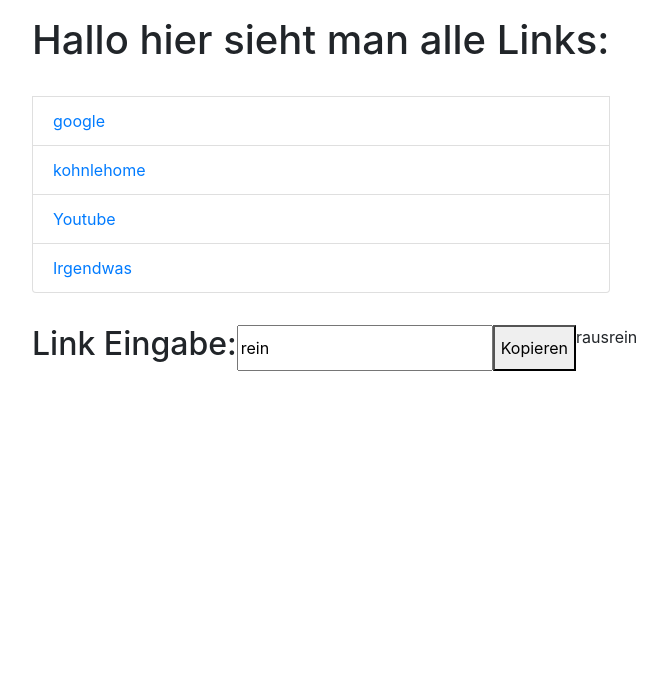
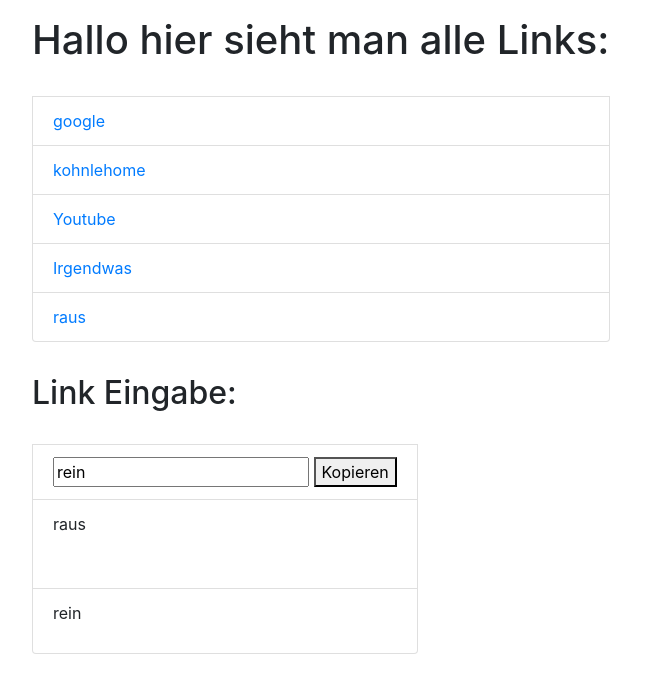
Before and after one commit to Philip99k/int-linkverwaltung, a plain HTML site: page docs/index.html in a window 1280 px wide. Shown: the whole page, without its empty margins (54-721 px from the left). Drawn offline with nearby package versions, Linux system fonts and the light colour scheme.

Commit message:
add style

```diff
--- a/docs/index.html
+++ b/docs/index.html
@@ -27,28 +27,38 @@
                         <a href="http://www.youtube.de" target="_blank">Youtube</a>
                     </li>
                     <li class="list-group-item">
-                        <a href=" {{ ausgabe }} " target="_blank">Irgendwas</a><br>
+                        <a href="{{ ausgabe }}" target="_blank">Irgendwas</a><br>
+                    </li>
+                    <li class="list-group-item">
+                        <a href='{{ ausgabe }}' target="_blank">{{ ausgabe }}</a><br>
                     </li>
                 </ul>
             </div>
 
             <div class="row d-flex p-3">
-                <h2>Link Eingabe: </h2>
-                </br>
-                <input v-model='eingabe' type="text">
-                <button @click='kopieren'>Kopieren</button>
-                <p>{{ ausgabe }}</p><br>
-                <p>{{ eingabe }}</p>
+                <ul class="list-group">
+                    <h2>Link Eingabe: </h2><br>
+                    <li class="list-group-item">
+                        <input v-model=' eingabe ' type="text">
+                        <button @click='kopieren '>Kopieren</button>
+                    </li>
+                    <li class="list-group-item">
+                        <p>{{ ausgabe }}</p><br>
+                    </li>
+                    <li class="list-group-item">
+                        <p>{{ eingabe }}</p>
+                    </li>
+                </ul>
             </div>
         </div>
     </div>
     <script src="https://cdn.jsdelivr.net/npm/vue/dist/vue.js"></script>
     <script>
         const app2 = new Vue({
-            el: '#app2',
+            el: '#app2 ',
             data: {
-                eingabe: 'rein',
-                ausgabe: 'raus',
+                eingabe: 'rein ',
+                ausgabe: 'raus ',
             },
             methods: {
                 kopieren: function() {
```
